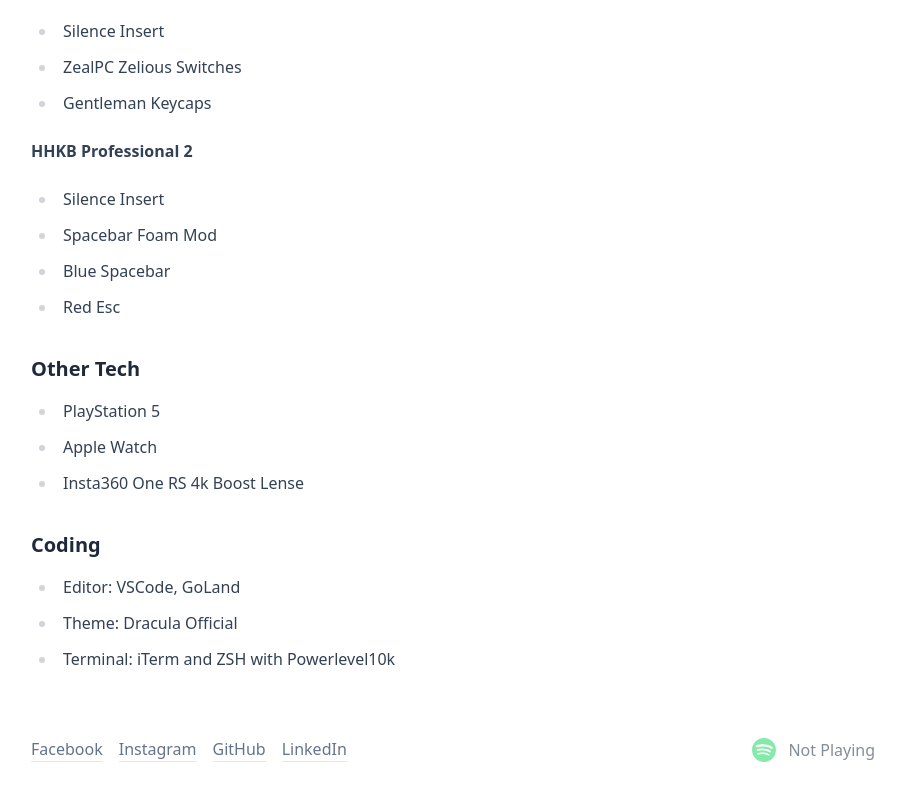
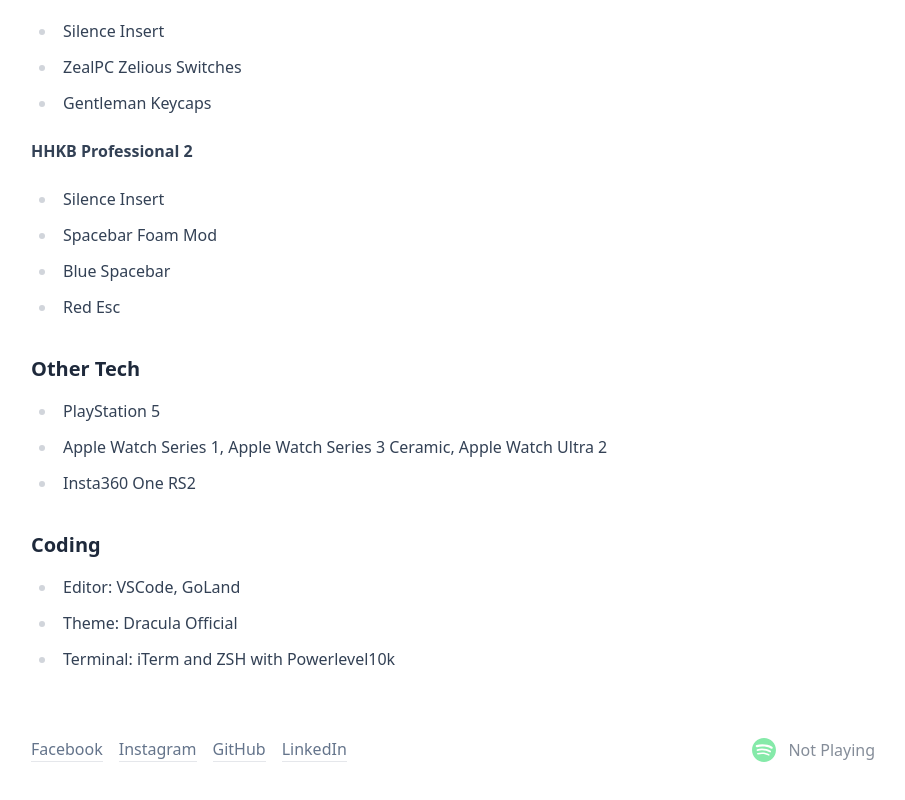
Before and after one commit to akellbl4/akellbl4, an Astro site in the folder site/: page /about in a window 1280 px wide. Shown: the part 3019-3819 px from the top of the page, without its empty margins (185-1090 px from the left). Built offline with nearby package versions, Linux system fonts and the light colour scheme; Astro itself is replaced by a stand-in of ours; no server answers.

Commit message:
update about

```diff
--- a/site/src/pages/about.mdx
+++ b/site/src/pages/about.mdx
@@ -125,8 +125,8 @@
 ### Other Tech
 
 - PlayStation 5
-- Apple Watch
-- Insta360 One RS 4k Boost Lense
+- Apple Watch Series 1, Apple Watch Series 3 Ceramic, Apple Watch Ultra 2
+- Insta360 One RS2
 
 ### Coding
 
```
